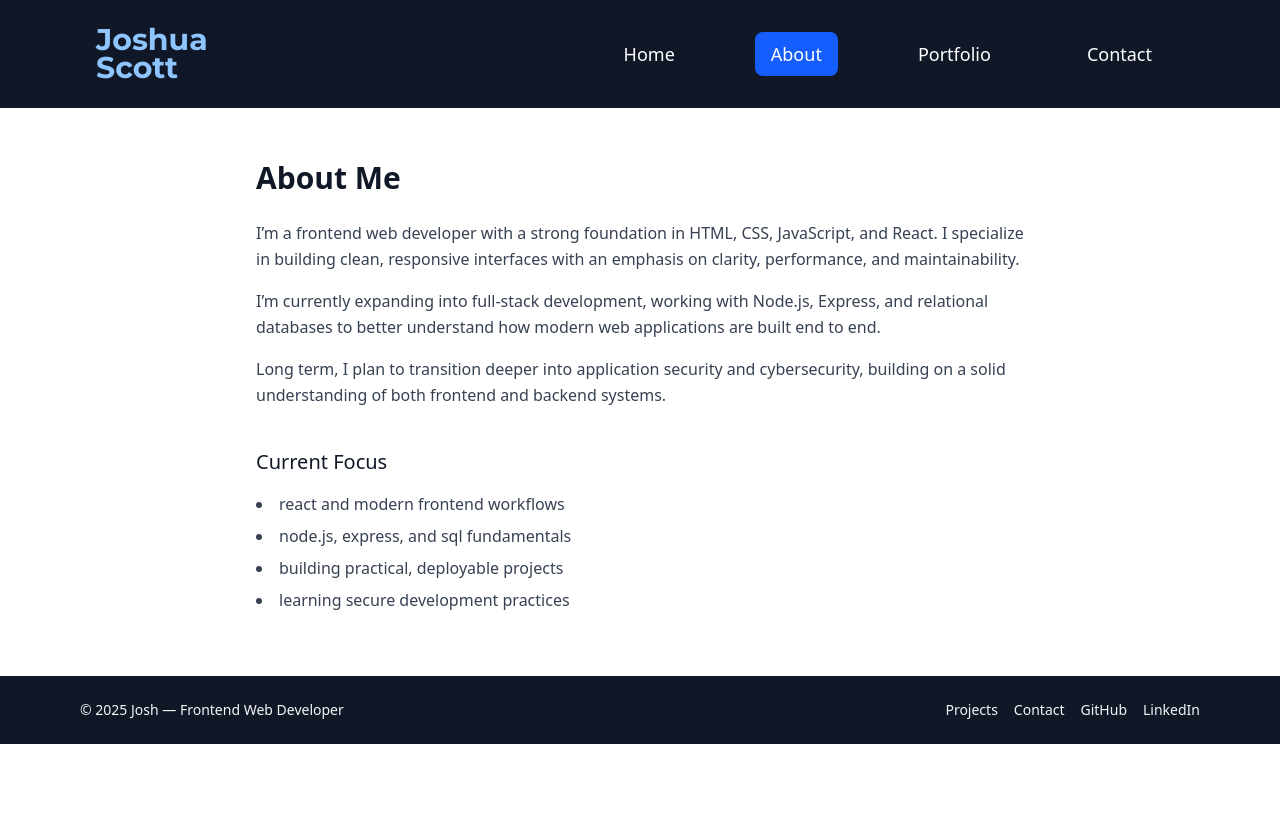
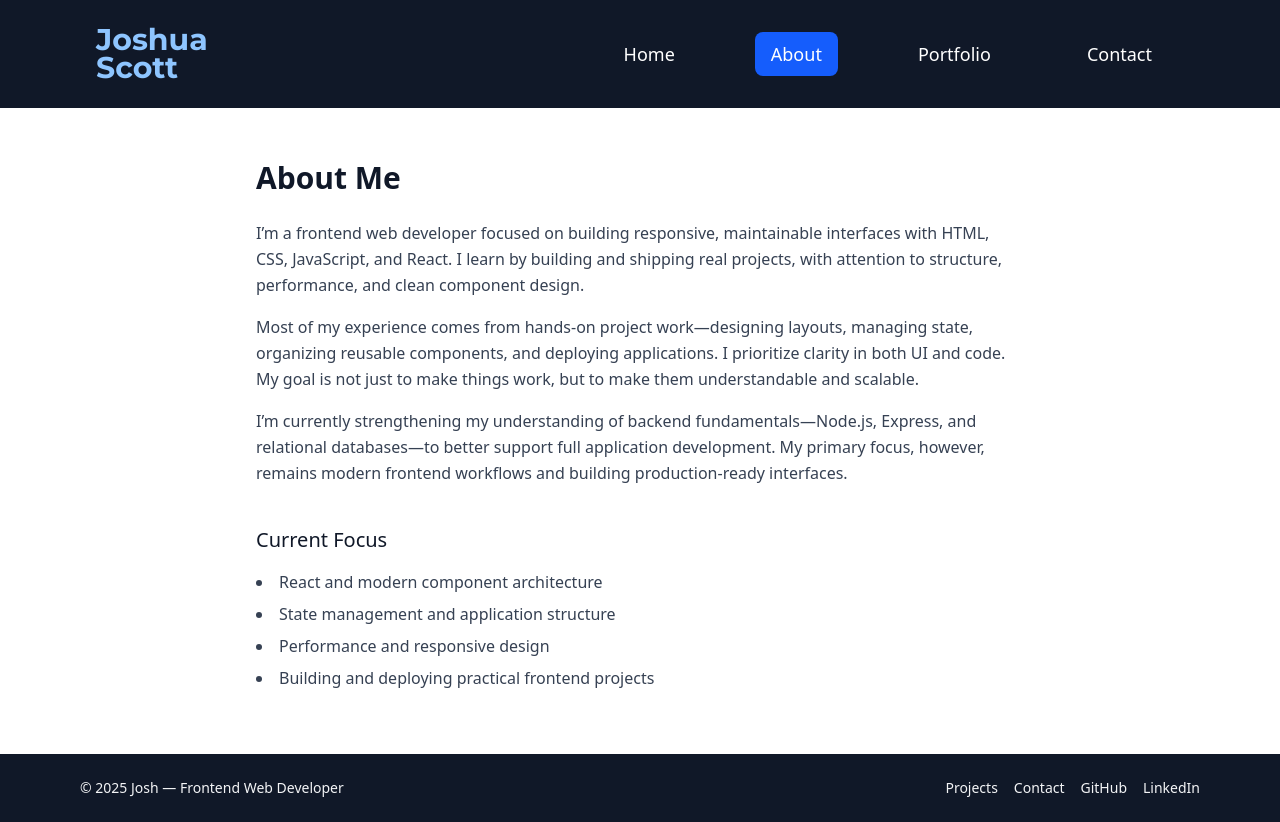
Before and after one commit to joshuascott019/my-portfolio, a React (Vite) app: page /about in a window 1280 px wide. Before the commit the page ends 800 px from the top, so only its background shows below. Built offline with nearby package versions, Linux system fonts and the light colour scheme.

Commit message:
feat: updated About page content

```diff
--- a/src/pages/AboutPage.jsx
+++ b/src/pages/AboutPage.jsx
@@ -5,32 +5,36 @@ const AboutPage = () => {
         <h1 className="text-3xl font-semibold text-gray-900">About Me</h1>
 
         <p className="mt-6 text-gray-700 leading-relaxed">
-          I’m a frontend web developer with a strong foundation in HTML, CSS,
-          JavaScript, and React. I specialize in building clean, responsive
-          interfaces with an emphasis on clarity, performance, and
-          maintainability.
+          I’m a frontend web developer focused on building responsive,
+          maintainable interfaces with HTML, CSS, JavaScript, and React. I learn
+          by building and shipping real projects, with attention to structure,
+          performance, and clean component design.
         </p>
 
         <p className="mt-4 text-gray-700 leading-relaxed">
-          I’m currently expanding into full-stack development, working with
-          Node.js, Express, and relational databases to better understand how
-          modern web applications are built end to end.
+          Most of my experience comes from hands-on project work—designing
+          layouts, managing state, organizing reusable components, and deploying
+          applications. I prioritize clarity in both UI and code. My goal is not
+          just to make things work, but to make them understandable and
+          scalable.{' '}
         </p>
 
         <p className="mt-4 text-gray-700 leading-relaxed">
-          Long term, I plan to transition deeper into application security and
-          cybersecurity, building on a solid understanding of both frontend and
-          backend systems.
+          I’m currently strengthening my understanding of backend
+          fundamentals—Node.js, Express, and relational databases—to better
+          support full application development. My primary focus, however,
+          remains modern frontend workflows and building production-ready
+          interfaces.{' '}
         </p>
 
         <div className="mt-10">
           <h2 className="text-xl font-medium text-gray-900">Current Focus</h2>
 
           <ul className="mt-4 list-disc list-inside space-y-2 text-gray-700">
-            <li>react and modern frontend workflows</li>
-            <li>node.js, express, and sql fundamentals</li>
-            <li>building practical, deployable projects</li>
-            <li>learning secure development practices</li>
+            <li>React and modern component architecture</li>
+            <li>State management and application structure</li>
+            <li>Performance and responsive design</li>
+            <li>Building and deploying practical frontend projects</li>
           </ul>
         </div>
       </section>
```
